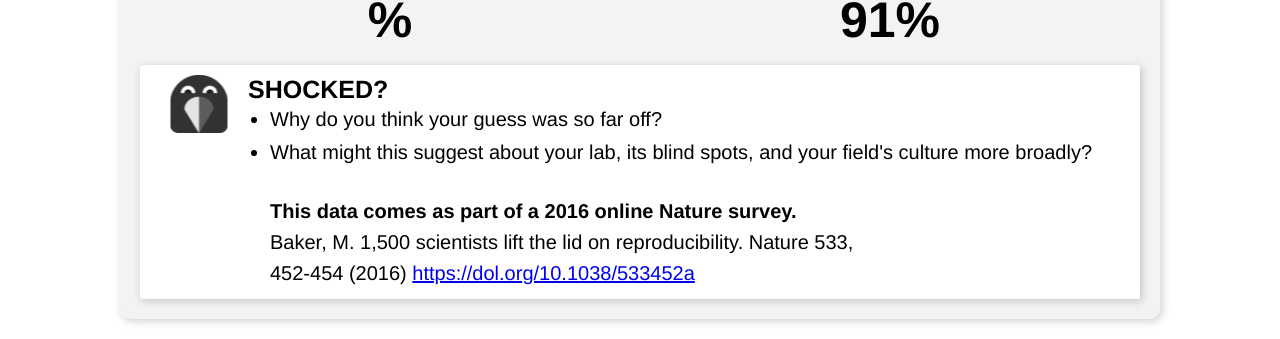
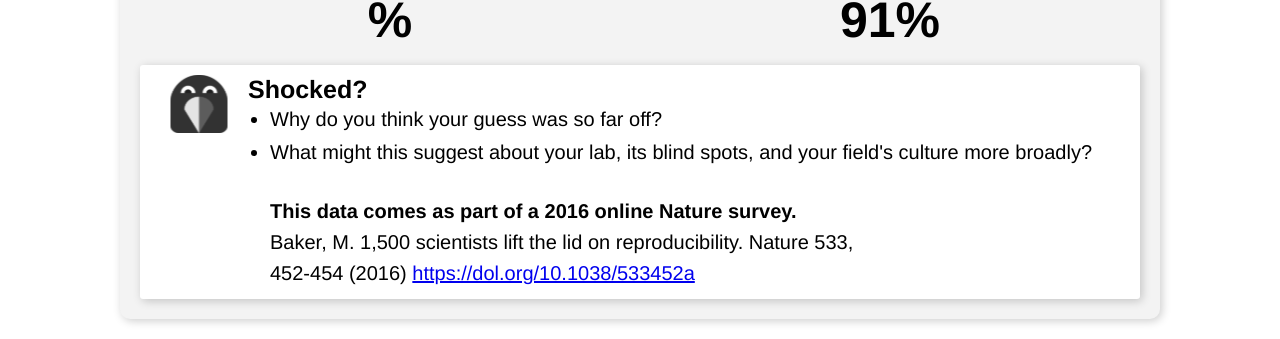
Before and after one commit to c4r-dev/r2r-stats-wizard-v1, a React (Create React App) app: page /showResults in a window 1280 px wide. Shown: the part 578-917 px from the top of the page. Built offline with nearby package versions, Linux system fonts and the light colour scheme; the HTML template or start-up script is replaced by a standard one.

Commit message:
improve conditional text functionality

```diff
--- a/src/components/ShowResults.jsx
+++ b/src/components/ShowResults.jsx
@@ -8,6 +8,38 @@ import "./range-slider.css";
 function ShowResults() {
     let guess = sessionStorage.getItem("guess");
     const actualAnswer = 91;
+
+    // Determines feedback text based on the difference between the guess and the actual answer.
+    function getFeedback() {
+        let header = "";
+        let question1 = "";
+        let question2 = "";
+
+        if (guess >= actualAnswer - 5 && guess <= actualAnswer + 5) {
+            header = "Wow, great guess!";
+            question1 = "What implications do you think this statistic has on the research that informs your work?";
+            question2 = "Have you taken any measures to account for them?";
+        }
+        else if (guess >= actualAnswer - 15 && guess <= actualAnswer + 15) {
+            header = "Not a bad guess!";
+            question1 = "What implications do you think this statistic has on the research that informs your work?";
+            question2 = "Have you taken any measures to account for them?";
+        }
+        else if (guess < actualAnswer) {
+            header = "Shocked?";
+            question1 = "Why do you think your guess was so far off?";
+            question2 = "What might this suggest about your lab, its blind spots, and your field's culture more broadly?";
+        }
+        else {
+            header = "Interesting!";
+            question1 = "Do you think people generally overestimate the degree to which they can trust published work?";
+            question2 = "Has this impacted how you discuss findings in your field with others?";
+        }
+        return { header, question1, question2 };
+    }
+
+    let feedbackText = getFeedback();
+
 
     return (
         <div className="content-container">
@@ -34,36 +66,13 @@ function ShowResults() {
                     <RavenIcon style={{ width: "100%", margin: "0 auto" }} />
                 </div>
                 <div className="footer-right">
-                    <h2>SHOCKED?</h2>
-                    {guess >= actualAnswer - 10 &&
-                    guess <= actualAnswer + 10 ? (
+                    <h2>{feedbackText.header}</h2>
                         <ul>
                             <li>
-                                What do you think this should mean to your lab?
+                                {feedbackText.question1}
                             </li>
-                            <li>How should it affect your work?</li>
+                            <li>{feedbackText.question2}</li>
                         </ul>
-                    ) : guess < actualAnswer ? (
-                        <ul>
-                            <li>Why do you think your guess was so far off?</li>
-                            <li>
-                                What might this suggest about your lab, its
-                                blind spots, and your field's culture more
-                                broadly?
-                            </li>
-                        </ul>
-                    ) : (
-                        <ul>
-                            <li>
-                                Why do you suppose less people know about this
-                                problem than you expected?
-                            </li>
-                            <li>
-                                How do you think someone could end up holding
-                                that belief?
-                            </li>
-                        </ul>
-                    )}
                     <br></br>
                     <p>
                         <strong>
```
